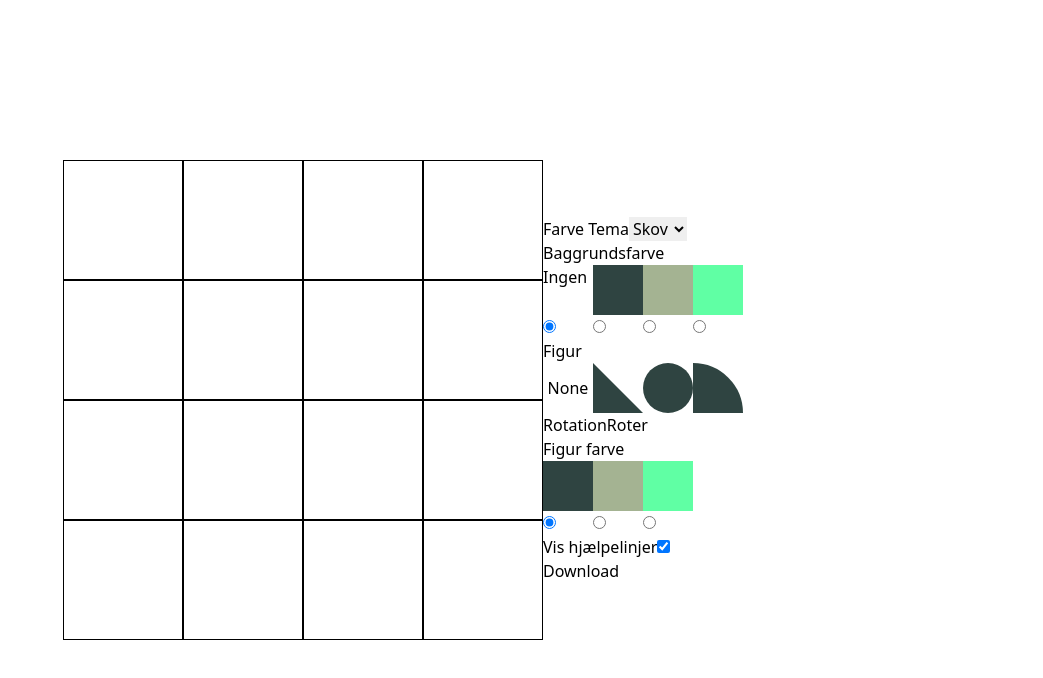
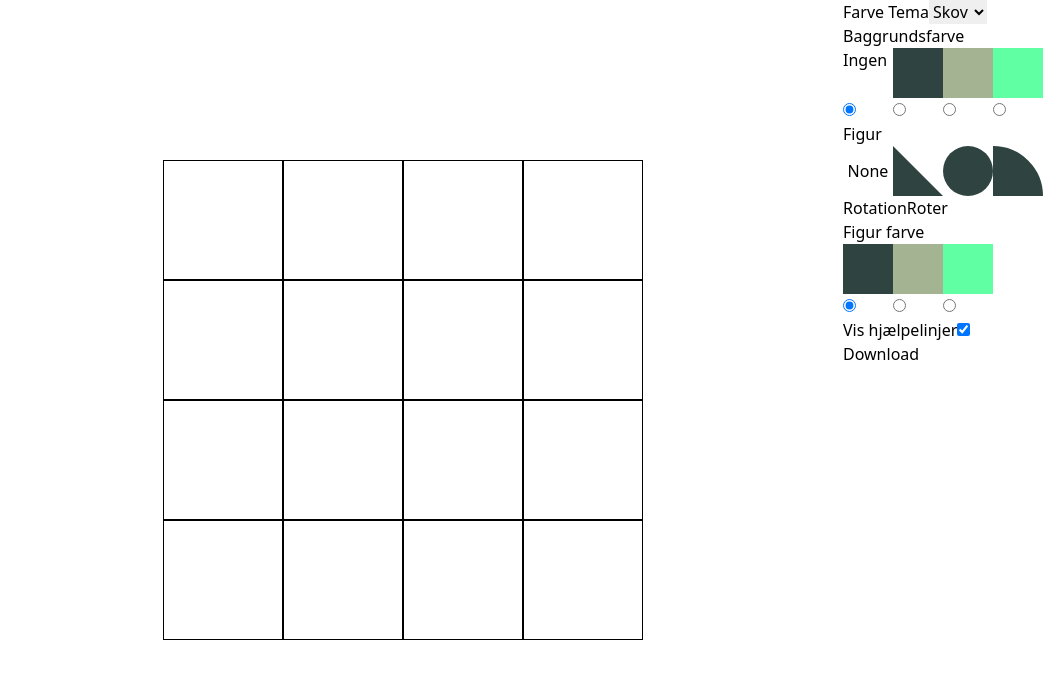
Before and after one commit to Adamduehansen/djoef-branding, a React (Create React App) app: page / in a window 1280 px wide. Shown: the top 678 px of the page, without its empty margins (237-1280 px from the left). Built offline with nearby package versions, Linux system fonts and the light colour scheme.

Commit message:
Sets new layout.

```diff
--- a/src/App.tsx
+++ b/src/App.tsx
@@ -12,9 +12,13 @@ function App() {
     <CellProvider>
       <ThemeProvider>
         <SettingsProvider>
-          <div className='w-screen h-screen flex items-center justify-center'>
+          <div className='w-screen h-screen flex justify-center items-center'>
             <Grid ref={gridRef} />
-            <EditCell gridRef={gridRef} />
+          </div>
+          <div className='h-screen fixed right-0 top-0'>
+            <div className='flex items-center'>
+              <EditCell gridRef={gridRef} />
+            </div>
           </div>
         </SettingsProvider>
       </ThemeProvider>
```
